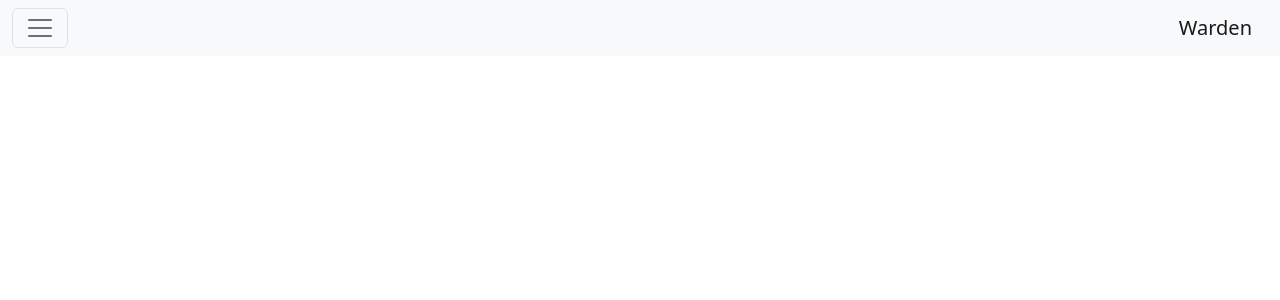
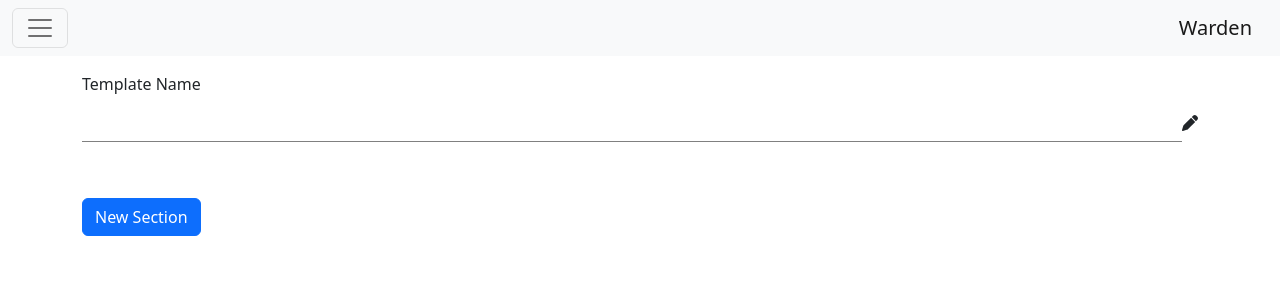
Before and after one commit to NessRo/Warden_FrontEnd, a React (Create React App) app in the folder Warden_FrontEnd/: page /Questionaire-Templates/NewQuestionaire in a window 1280 px wide. Before the commit this address had no page. Shown: the top 300 px of the page. Built offline with nearby package versions, Linux system fonts and the light colour scheme.

Commit message:
added new questionaire template title and button

```diff
--- a/Warden_FrontEnd/package.json
+++ b/Warden_FrontEnd/package.json
@@ -3,10 +3,15 @@
   "version": "0.1.0",
   "private": true,
   "dependencies": {
+    "@fortawesome/fontawesome-svg-core": "^6.1.2",
+    "@fortawesome/free-regular-svg-icons": "^6.1.2",
+    "@fortawesome/free-solid-svg-icons": "^6.1.2",
+    "@fortawesome/react-fontawesome": "^0.2.0",
     "@testing-library/jest-dom": "^5.16.4",
     "@testing-library/react": "^13.3.0",
     "@testing-library/user-event": "^13.5.0",
     "bootstrap": "^5.2.0",
+    "fortawesome": "^0.0.1-security",
     "react": "^18.2.0",
     "react-bootstrap": "^2.5.0",
     "react-dom": "^18.1.0",
--- a/Warden_FrontEnd/src/App.js
+++ b/Warden_FrontEnd/src/App.js
@@ -8,6 +8,7 @@ import OnBoarding from './pages/Onboarding';
 import 'bootstrap/dist/css/bootstrap.min.css';
 import QuestionaireTemplates from './components/Admin/QuestionaireTemplates/QuestionaireTemplates';
 import NavBar from './components/NavBar/NavBar';
+import NewQuestionaire from './components/Admin/QuestionaireTemplates/NewQuestionaire';
 
 
 function App() {
@@ -20,6 +21,7 @@ function App() {
         <Route exact path='/OnBoarding' element={<OnBoarding />}></Route>
         <Route exact path='/Admin' element={<Admin />}></Route>
         <Route exact path='/Questionaire-Templates' element={<QuestionaireTemplates />}></Route>
+        <Route exact path='/Questionaire-Templates/NewQuestionaire' element={<NewQuestionaire />}></Route>
 
       </Routes>
 
--- /dev/null
+++ b/Warden_FrontEnd/src/components/Admin/QuestionaireTemplates/NewQuestionaire.js
@@ -0,0 +1,43 @@
+import React from 'react'
+import { useState } from 'react'
+import { Form } from "react-bootstrap";
+import { Button } from "react-bootstrap";
+import { Row, Col } from "react-bootstrap";
+import { Container } from "react-bootstrap";
+import EditableText from '../../EditableText/Editabletext';
+import DropdownButton from 'react-bootstrap/DropdownButton';
+import Dropdown from 'react-bootstrap/Dropdown';
+import { useEffect } from 'react';
+
+const NewQuestionaire = () => {
+
+
+    const [Name, setName] = useState("");
+
+
+    const onNameChange = (val) => {
+        setName(val);
+      };
+
+
+    return (
+        <div>
+            <Container>
+                <Form>
+                    <Row>
+                        <Col md={12}>
+                            <Form.Label>Template Name</Form.Label>
+                            <EditableText onChange={onNameChange} val={Name} width="100%" />
+                        </Col>
+                    </Row>
+                </Form>
+            </Container>
+            <div style={{ height: "50px" }}/>
+            <Container>
+                <Button type='submit'>New Section</Button>
+            </Container>
+        </div>
+  )
+}
+
+export default NewQuestionaire
--- a/Warden_FrontEnd/src/components/Admin/QuestionaireTemplates/QuestionaireTemplates.js
+++ b/Warden_FrontEnd/src/components/Admin/QuestionaireTemplates/QuestionaireTemplates.js
@@ -1,20 +1,24 @@
-import React, {useState} from 'react'
+import { useCallback, useEffect, useState } from "react";
 import './QuestionaireTemplates.css'
 import { QuestionaireData } from './QuestionaireData';
 import {nanoid} from 'nanoid';
 import Table from 'react-bootstrap/Table';
 import Button from 'react-bootstrap/Button';
+import { useNavigate } from "react-router-dom";
 
 
 const QuestionaireTemplates = () => {
 
+
+  const navigate = useNavigate();
+  const handleOnClick = useCallback(() => navigate("/Questionaire-Templates/NewQuestionaire"));
 
 
   return (
 
 
     <>
-    <Button variant="outline-primary" id="Create-new-questionaire-button">Create New</Button>{' '}
+    <Button variant="outline-primary" id="Create-new-questionaire-button" onClick={handleOnClick}>Create New</Button>{' '}
 
 
     <Table responsive>
--- /dev/null
+++ b/Warden_FrontEnd/src/components/EditableText/EditableText.module.css
@@ -0,0 +1,15 @@
+.input {
+
+}
+
+.textContainer {
+  display: flex;
+  align-items: center;
+}
+
+.text{
+  padding: 0.375rem 0.75rem;
+  font-weight: 400;
+  line-height: 1.5;
+  border-bottom: 1px solid grey
+}
--- /dev/null
+++ b/Warden_FrontEnd/src/components/EditableText/Editabletext.js
@@ -0,0 +1,106 @@
+import { useEffect, useRef, useState } from "react";
+import PropTypes from "prop-types";
+import { FontAwesomeIcon } from "@fortawesome/react-fontawesome";
+import { faPen } from "@fortawesome/free-solid-svg-icons";
+import { Form } from "react-bootstrap";
+import style from "./EditableText.module.css";
+import classNames from "classnames";
+
+const EditableText = ({
+  val,
+  placeholder,
+  width,
+  containerClassName,
+  onChange,
+  // eslint-disable-next-line no-unused-vars
+  isRequired = false,
+}) => {
+  const [text, setText] = useState(val ? val : "");
+  const [isEditing, setIsEditing] = useState(false);
+
+  useEffect(() => {
+    setText(val);
+  }, [val]);
+
+
+
+  const inputRef = useRef(null);
+
+  useEffect(() => {
+    if (inputRef.current) {
+      inputRef.current.focus();
+    }
+  }, [isEditing]);
+
+
+  const handleOnChange = (e) => {
+    setText(e.target.value);
+  };
+
+  const handleOnKeyDown = (e) => {
+    if (e.key === "Enter") {
+      e.target.blur();
+    }
+  };
+
+  const handleOnBlur = (e) => {
+    let value = e.target.value;
+    if (value && value.length) {
+      setText(e.target.value);
+      if (onChange) {
+        onChange(value);
+      }
+    }
+    setIsEditing(false);
+  };
+
+  const handleEditClick = () => {
+    setIsEditing(true);
+  };
+
+  const widthStyle = width ? { width: width, height: "38px"} : null;
+  const containerClassNames = classNames(containerClassName, "d-inline-block");
+
+  return (
+    <div className={containerClassNames} style={widthStyle}>
+      {isEditing ? (
+        <Form.Control
+          value={text}
+          placeholder={placeholder}
+          onBlur={handleOnBlur}
+          onChange={handleOnChange}
+          onKeyDown={handleOnKeyDown}
+          style={widthStyle}
+          ref={inputRef}
+        />
+      ) : (
+        <div
+          onClick={handleEditClick}
+          style={{ height: "38px" }}
+          className={style.textContainer}
+        >
+          <div
+            className={classNames(style.text, "d-inline-block")}
+            style={widthStyle}
+          >
+            {text}
+          </div>
+          <div className="d-inline-block">
+            <FontAwesomeIcon icon={faPen} />
+          </div>
+        </div>
+      )}
+    </div>
+  );
+};
+
+EditableText.propTypes = {
+  val: PropTypes.string,
+  placeholder: PropTypes.string,
+  width: PropTypes.string,
+  containerClassName: PropTypes.string,
+  onChange: PropTypes.func,
+  isRequired: PropTypes.bool,
+};
+
+export default EditableText;
```
Also changed, not shown: 1 other file (tests, documents, lock files or other folders).
